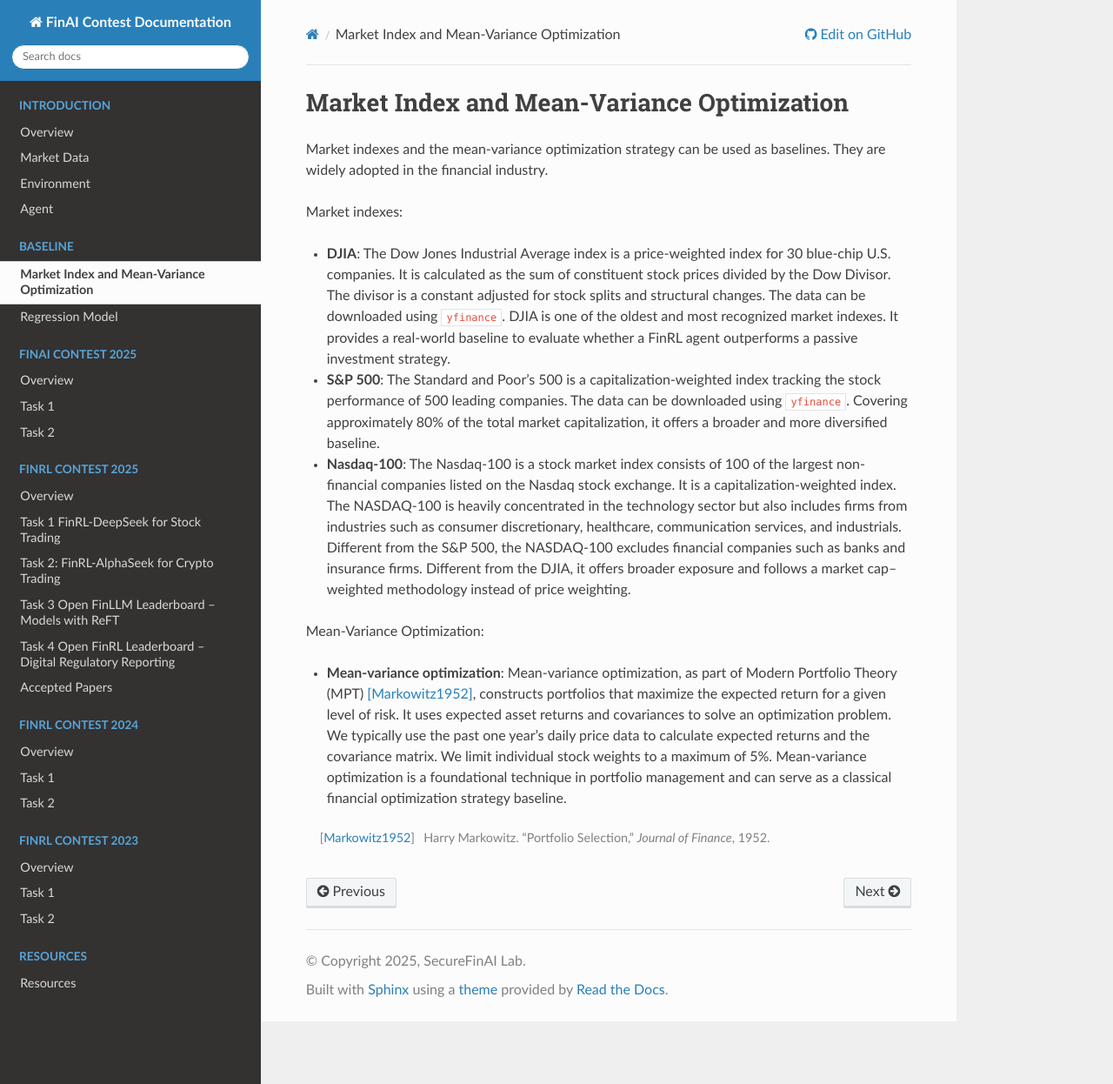
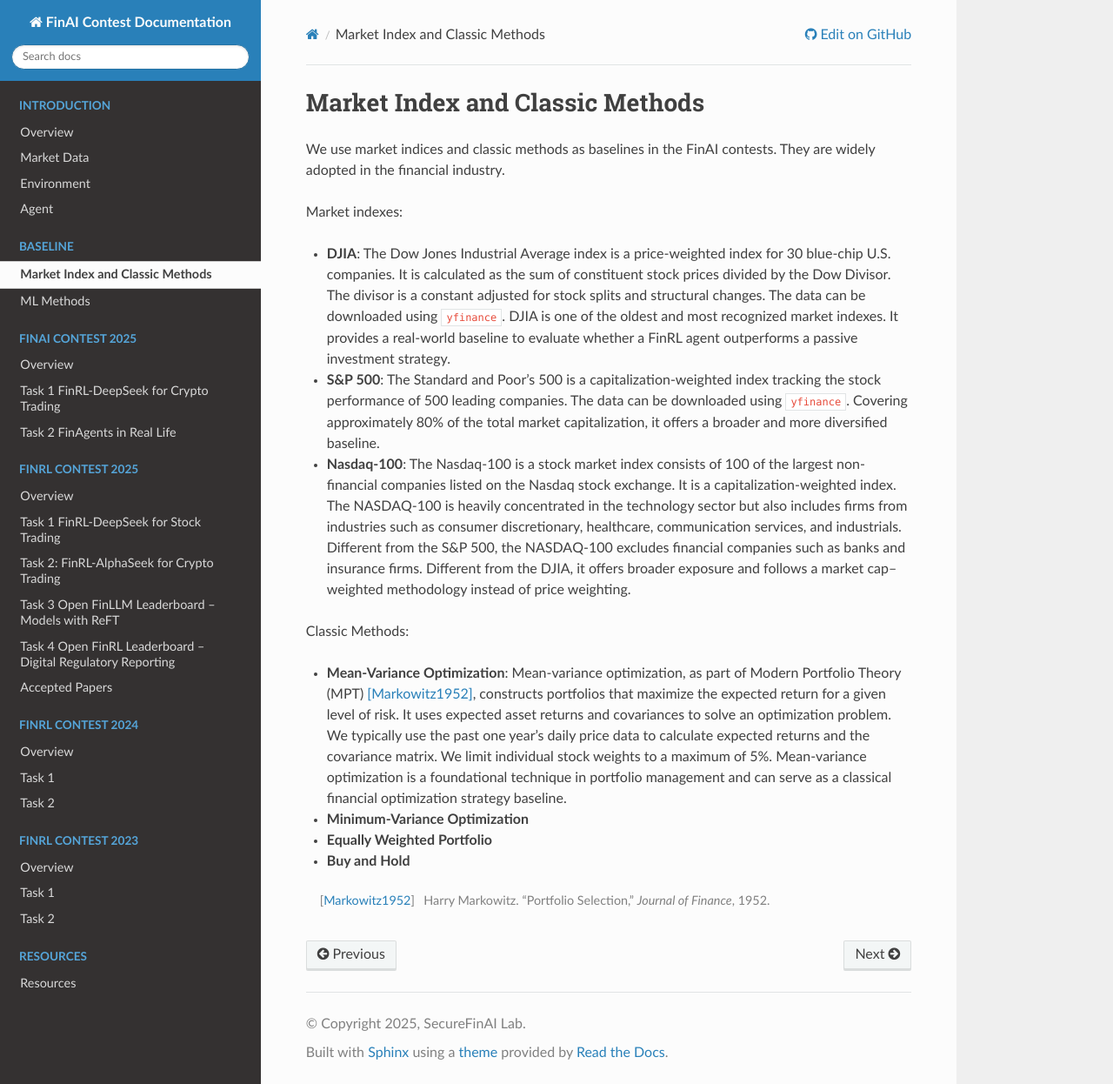
Before and after one commit to Xingyu025/FinAI-Contest, a Sphinx documentation site: the page built from docs/source/baseline/market.rst, in a window 1280 px wide and 1246 px high. Shown: the whole window at 87% size. Built offline with Sphinx 7.4.7 and the Read the Docs theme 3.1.0, drawn with Linux system fonts in a browser that asks for light colours.

Commit message:
add short sentences

```diff
--- a/docs/source/baseline/market.rst
+++ b/docs/source/baseline/market.rst
@@ -1,8 +1,8 @@
 ==============================================
-Market Index and Mean-Variance Optimization
+Market Index and Classic Methods
 ==============================================
 
-Market indexes and the mean-variance optimization strategy can be used as baselines. They are widely adopted in the financial industry.
+We use market indices and classic methods as baselines in the FinAI contests. They are widely adopted in the financial industry.
 
 Market indexes:
 
@@ -12,9 +12,11 @@ Market indexes:
 
 - **Nasdaq-100**: The Nasdaq-100 is a stock market index consists of 100 of the largest non-financial companies listed on the Nasdaq stock exchange. It is a capitalization-weighted index. The NASDAQ-100 is heavily concentrated in the technology sector but also includes firms from industries such as consumer discretionary, healthcare, communication services, and industrials. Different from the S&P 500, the NASDAQ-100 excludes financial companies such as banks and insurance firms. Different from the DJIA, it offers broader exposure and follows a market cap–weighted methodology instead of price weighting.
 
-Mean-Variance Optimization:
+Classic Methods:
 
-- **Mean-variance optimization**: Mean-variance optimization, as part of Modern Portfolio Theory (MPT) [Markowitz1952]_, constructs portfolios that maximize the expected return for a given level of risk. It uses expected asset returns and covariances to solve an optimization problem. We typically use the past one year's daily price data to calculate expected returns and the covariance matrix. We limit individual stock weights to a maximum of 5%. Mean-variance optimization is a foundational technique in portfolio management and can serve as a classical financial optimization strategy baseline.
-
+- **Mean-Variance Optimization**: Mean-variance optimization, as part of Modern Portfolio Theory (MPT) [Markowitz1952]_, constructs portfolios that maximize the expected return for a given level of risk. It uses expected asset returns and covariances to solve an optimization problem. We typically use the past one year's daily price data to calculate expected returns and the covariance matrix. We limit individual stock weights to a maximum of 5%. Mean-variance optimization is a foundational technique in portfolio management and can serve as a classical financial optimization strategy baseline.
+- **Minimum-Variance Optimization**
+- **Equally Weighted Portfolio**
+- **Buy and Hold**
 
 .. [Markowitz1952] Harry Markowitz. "Portfolio Selection," *Journal of Finance*, 1952.
--- a/docs/source/baseline/regression.rst
+++ b/docs/source/baseline/regression.rst
@@ -1,3 +1,9 @@
 ==================
-Regression Model
+ML Methods
 ==================
+
+In addition to the market indices and classic methods, we also use several machine learning methods as baselines in the FinAI contests. These methods can serve as benchmarks for evaluating the performance of trading models.
+
+Linear Regression Model
+----------------------------
+The linear regression model is a simple yet effective method for predicting stock prices based on historical data. It assumes a linear relationship between the input features (e.g., past stock prices, technical indicators) and the target variable (future stock price). The model can be trained using historical data to learn the coefficients that minimize the prediction error.
--- a/docs/source/finai2025/task1.rst
+++ b/docs/source/finai2025/task1.rst
@@ -1,6 +1,6 @@
-=============================
-Task 1
-=============================
+=====================================================
+Task 1 FinRL-DeepSeek for Crypto Trading
+=====================================================
 
 Task Overview
 ----------------
--- a/docs/source/finai2025/task2.rst
+++ b/docs/source/finai2025/task2.rst
@@ -1,6 +1,6 @@
-=============================
-Task 2
-=============================
+=================================
+Task 2 FinAgents in Real Life
+=================================
 
 
 Task Overview
```
Also changed, not shown: docs/source/intro/agent.rst (+9 -0 lines), docs/source/intro/env.rst (+22 -0 lines).
